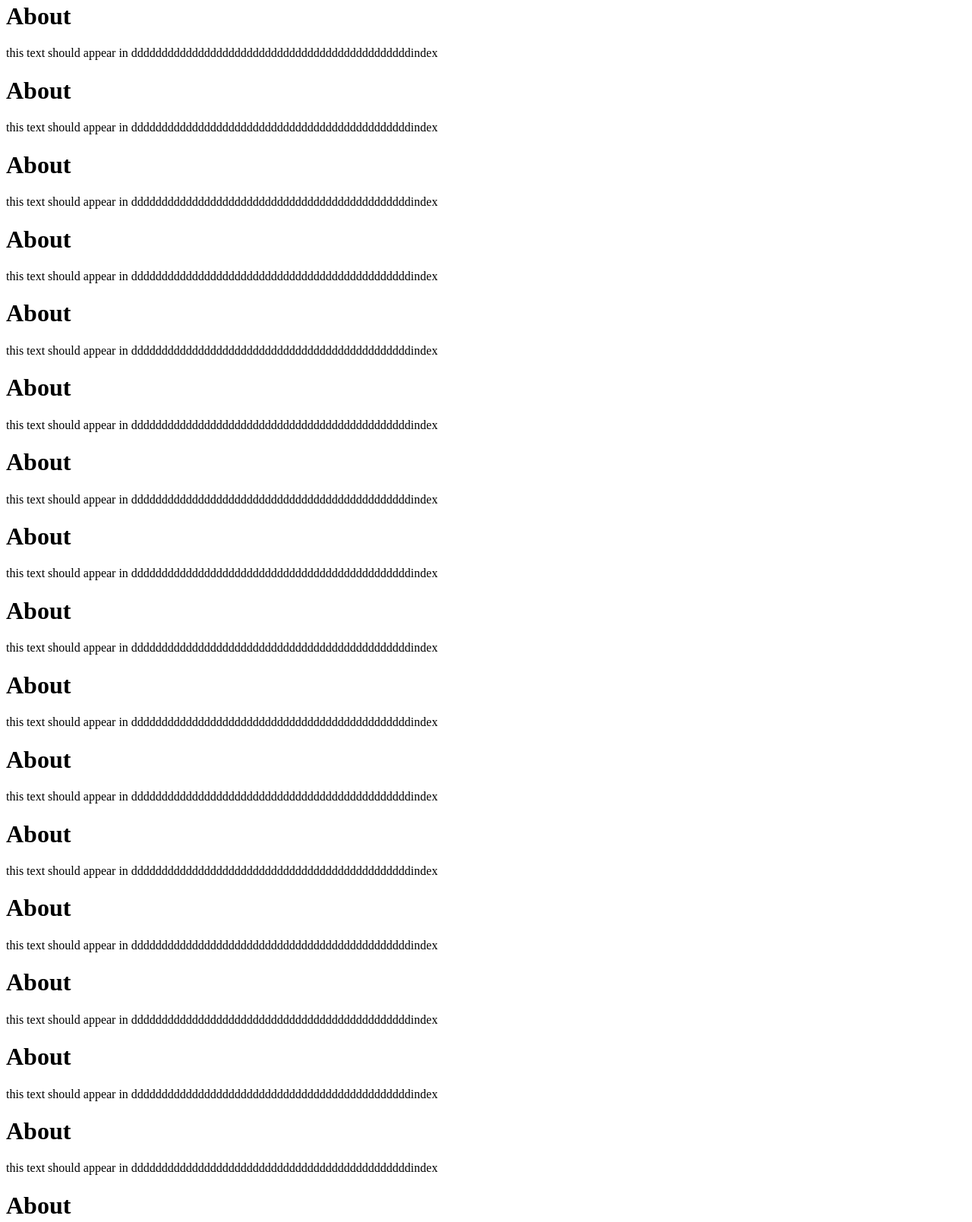
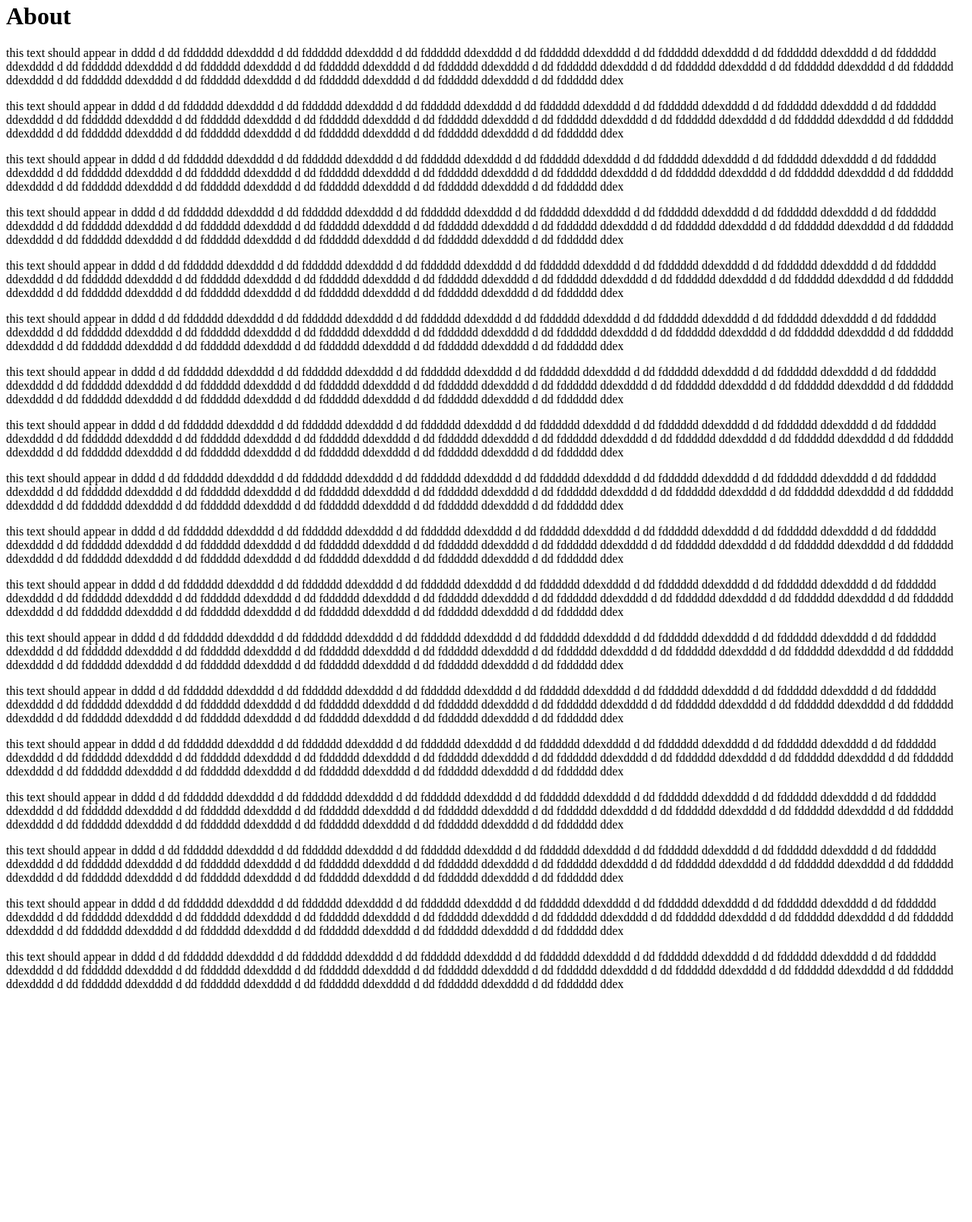
Before and after one commit to RoseITcz/Kamila-Ruzickova, a plain HTML site: page pages/about.html in a window 1280 px wide. Shown: the part 139-1748 px from the top of the page at 76% size. After the commit the page ends 1460 px from the top, so only its background shows below. Drawn offline with Linux system fonts and the light colour scheme; files that its build step writes are made by us from their sources.

Commit message:
about update for testing

```diff
--- a/pages/about.html
+++ b/pages/about.html
@@ -3,35 +3,23 @@
     <h1>About</h1>
     <p>this text should appear in dddd d dd fdddddd ddexdddd d dd fdddddd ddexdddd d dd fdddddd ddexdddd d dd fdddddd ddexdddd d dd fdddddd ddexdddd d dd fdddddd ddexdddd d dd fdddddd ddexdddd d dd fdddddd ddexdddd d dd fdddddd ddexdddd d dd fdddddd ddexdddd d dd fdddddd ddexdddd d dd fdddddd ddexdddd d dd fdddddd ddexdddd d dd fdddddd ddexdddd d dd fdddddd ddexdddd d dd fdddddd ddexdddd d dd fdddddd ddexdddd d dd fdddddd ddexdddd d dd fdddddd ddexdddd d dd fdddddd ddex</p>
     <h1>About</h1>
-    <p>this text should appear in ddddddddddddddddddddddddddddddddddddddddddddddindex</p><h1>About</h1>
-    <p>this text should appear in ddddddddddddddddddddddddddddddddddddddddddddddindex</p><h1>About</h1>
-    <p>this text should appear in ddddddddddddddddddddddddddddddddddddddddddddddindex</p><h1>About</h1>
-    <p>this text should appear in ddddddddddddddddddddddddddddddddddddddddddddddindex</p><h1>About</h1>
-    <p>this text should appear in ddddddddddddddddddddddddddddddddddddddddddddddindex</p><h1>About</h1>
-    <p>this text should appear in ddddddddddddddddddddddddddddddddddddddddddddddindex</p><h1>About</h1>
-    <p>this text should appear in ddddddddddddddddddddddddddddddddddddddddddddddindex</p><h1>About</h1>
-    <p>this text should appear in ddddddddddddddddddddddddddddddddddddddddddddddindex</p><h1>About</h1>
-    <p>this text should appear in ddddddddddddddddddddddddddddddddddddddddddddddindex</p><h1>About</h1>
-    <p>this text should appear in ddddddddddddddddddddddddddddddddddddddddddddddindex</p><h1>About</h1>
-    <p>this text should appear in ddddddddddddddddddddddddddddddddddddddddddddddindex</p><h1>About</h1>
-    <p>this text should appear in ddddddddddddddddddddddddddddddddddddddddddddddindex</p><h1>About</h1>
-    <p>this text should appear in ddddddddddddddddddddddddddddddddddddddddddddddindex</p><h1>About</h1>
-    <p>this text should appear in ddddddddddddddddddddddddddddddddddddddddddddddindex</p><h1>About</h1>
-    <p>this text should appear in ddddddddddddddddddddddddddddddddddddddddddddddindex</p><h1>About</h1>
-    <p>this text should appear in ddddddddddddddddddddddddddddddddddddddddddddddindex</p><h1>About</h1>
-    <p>this text should appear in ddddddddddddddddddddddddddddddddddddddddddddddindex</p><h1>About</h1>
-    <p>this text should appear in ddddddddddddddddddddddddddddddddddddddddddddddindex</p><h1>About</h1>
-    <p>this text should appear in ddddddddddddddddddddddddddddddddddddddddddddddindex</p><h1>About</h1>
-    <p>this text should appear in ddddddddddddddddddddddddddddddddddddddddddddddindex</p><h1>About</h1>
-    <p>this text should appear in ddddddddddddddddddddddddddddddddddddddddddddddindex</p><h1>About</h1>
-    <p>this text should appear in ddddddddddddddddddddddddddddddddddddddddddddddindex</p><h1>About</h1>
-    <p>this text should appear in ddddddddddddddddddddddddddddddddddddddddddddddindex</p><h1>About</h1>
-    <p>this text should appear in ddddddddddddddddddddddddddddddddddddddddddddddindex</p><h1>About</h1>
-    <p>this text should appear in ddddddddddddddddddddddddddddddddddddddddddddddindex</p><h1>About</h1>
-    <p>this text should appear in ddddddddddddddddddddddddddddddddddddddddddddddindex</p><h1>About</h1>
-    <p>this text should appear in ddddddddddddddddddddddddddddddddddddddddddddddindex</p><h1>About</h1>
-    <p>this text should appear in ddddddddddddddddddddddddddddddddddddddddddddddindex</p><h1>About</h1>
-    <p>this text should appear in ddddddddddddddddddddddddddddddddddddddddddddddindex</p><h1>About</h1>
-    <p>this text should appear in ddddddddddddddddddddddddddddddddddddddddddddddindex</p><h1>About</h1>
-    <p>this text should appear in ddddddddddddddddddddddddddddddddddddddddddddddindex</p>
+    <p>this text should appear in dddd d dd fdddddd ddexdddd d dd fdddddd ddexdddd d dd fdddddd ddexdddd d dd fdddddd ddexdddd d dd fdddddd ddexdddd d dd fdddddd ddexdddd d dd fdddddd ddexdddd d dd fdddddd ddexdddd d dd fdddddd ddexdddd d dd fdddddd ddexdddd d dd fdddddd ddexdddd d dd fdddddd ddexdddd d dd fdddddd ddexdddd d dd fdddddd ddexdddd d dd fdddddd ddexdddd d dd fdddddd ddexdddd d dd fdddddd ddexdddd d dd fdddddd ddexdddd d dd fdddddd ddexdddd d dd fdddddd ddex</p>
+    <p>this text should appear in dddd d dd fdddddd ddexdddd d dd fdddddd ddexdddd d dd fdddddd ddexdddd d dd fdddddd ddexdddd d dd fdddddd ddexdddd d dd fdddddd ddexdddd d dd fdddddd ddexdddd d dd fdddddd ddexdddd d dd fdddddd ddexdddd d dd fdddddd ddexdddd d dd fdddddd ddexdddd d dd fdddddd ddexdddd d dd fdddddd ddexdddd d dd fdddddd ddexdddd d dd fdddddd ddexdddd d dd fdddddd ddexdddd d dd fdddddd ddexdddd d dd fdddddd ddexdddd d dd fdddddd ddexdddd d dd fdddddd ddex</p>
+    <p>this text should appear in dddd d dd fdddddd ddexdddd d dd fdddddd ddexdddd d dd fdddddd ddexdddd d dd fdddddd ddexdddd d dd fdddddd ddexdddd d dd fdddddd ddexdddd d dd fdddddd ddexdddd d dd fdddddd ddexdddd d dd fdddddd ddexdddd d dd fdddddd ddexdddd d dd fdddddd ddexdddd d dd fdddddd ddexdddd d dd fdddddd ddexdddd d dd fdddddd ddexdddd d dd fdddddd ddexdddd d dd fdddddd ddexdddd d dd fdddddd ddexdddd d dd fdddddd ddexdddd d dd fdddddd ddexdddd d dd fdddddd ddex</p>
+    <p>this text should appear in dddd d dd fdddddd ddexdddd d dd fdddddd ddexdddd d dd fdddddd ddexdddd d dd fdddddd ddexdddd d dd fdddddd ddexdddd d dd fdddddd ddexdddd d dd fdddddd ddexdddd d dd fdddddd ddexdddd d dd fdddddd ddexdddd d dd fdddddd ddexdddd d dd fdddddd ddexdddd d dd fdddddd ddexdddd d dd fdddddd ddexdddd d dd fdddddd ddexdddd d dd fdddddd ddexdddd d dd fdddddd ddexdddd d dd fdddddd ddexdddd d dd fdddddd ddexdddd d dd fdddddd ddexdddd d dd fdddddd ddex</p>
+    <p>this text should appear in dddd d dd fdddddd ddexdddd d dd fdddddd ddexdddd d dd fdddddd ddexdddd d dd fdddddd ddexdddd d dd fdddddd ddexdddd d dd fdddddd ddexdddd d dd fdddddd ddexdddd d dd fdddddd ddexdddd d dd fdddddd ddexdddd d dd fdddddd ddexdddd d dd fdddddd ddexdddd d dd fdddddd ddexdddd d dd fdddddd ddexdddd d dd fdddddd ddexdddd d dd fdddddd ddexdddd d dd fdddddd ddexdddd d dd fdddddd ddexdddd d dd fdddddd ddexdddd d dd fdddddd ddexdddd d dd fdddddd ddex</p>
+    <p>this text should appear in dddd d dd fdddddd ddexdddd d dd fdddddd ddexdddd d dd fdddddd ddexdddd d dd fdddddd ddexdddd d dd fdddddd ddexdddd d dd fdddddd ddexdddd d dd fdddddd ddexdddd d dd fdddddd ddexdddd d dd fdddddd ddexdddd d dd fdddddd ddexdddd d dd fdddddd ddexdddd d dd fdddddd ddexdddd d dd fdddddd ddexdddd d dd fdddddd ddexdddd d dd fdddddd ddexdddd d dd fdddddd ddexdddd d dd fdddddd ddexdddd d dd fdddddd ddexdddd d dd fdddddd ddexdddd d dd fdddddd ddex</p>
+    <p>this text should appear in dddd d dd fdddddd ddexdddd d dd fdddddd ddexdddd d dd fdddddd ddexdddd d dd fdddddd ddexdddd d dd fdddddd ddexdddd d dd fdddddd ddexdddd d dd fdddddd ddexdddd d dd fdddddd ddexdddd d dd fdddddd ddexdddd d dd fdddddd ddexdddd d dd fdddddd ddexdddd d dd fdddddd ddexdddd d dd fdddddd ddexdddd d dd fdddddd ddexdddd d dd fdddddd ddexdddd d dd fdddddd ddexdddd d dd fdddddd ddexdddd d dd fdddddd ddexdddd d dd fdddddd ddexdddd d dd fdddddd ddex</p>
+    <p>this text should appear in dddd d dd fdddddd ddexdddd d dd fdddddd ddexdddd d dd fdddddd ddexdddd d dd fdddddd ddexdddd d dd fdddddd ddexdddd d dd fdddddd ddexdddd d dd fdddddd ddexdddd d dd fdddddd ddexdddd d dd fdddddd ddexdddd d dd fdddddd ddexdddd d dd fdddddd ddexdddd d dd fdddddd ddexdddd d dd fdddddd ddexdddd d dd fdddddd ddexdddd d dd fdddddd ddexdddd d dd fdddddd ddexdddd d dd fdddddd ddexdddd d dd fdddddd ddexdddd d dd fdddddd ddexdddd d dd fdddddd ddex</p>
+    <p>this text should appear in dddd d dd fdddddd ddexdddd d dd fdddddd ddexdddd d dd fdddddd ddexdddd d dd fdddddd ddexdddd d dd fdddddd ddexdddd d dd fdddddd ddexdddd d dd fdddddd ddexdddd d dd fdddddd ddexdddd d dd fdddddd ddexdddd d dd fdddddd ddexdddd d dd fdddddd ddexdddd d dd fdddddd ddexdddd d dd fdddddd ddexdddd d dd fdddddd ddexdddd d dd fdddddd ddexdddd d dd fdddddd ddexdddd d dd fdddddd ddexdddd d dd fdddddd ddexdddd d dd fdddddd ddexdddd d dd fdddddd ddex</p>
+    <p>this text should appear in dddd d dd fdddddd ddexdddd d dd fdddddd ddexdddd d dd fdddddd ddexdddd d dd fdddddd ddexdddd d dd fdddddd ddexdddd d dd fdddddd ddexdddd d dd fdddddd ddexdddd d dd fdddddd ddexdddd d dd fdddddd ddexdddd d dd fdddddd ddexdddd d dd fdddddd ddexdddd d dd fdddddd ddexdddd d dd fdddddd ddexdddd d dd fdddddd ddexdddd d dd fdddddd ddexdddd d dd fdddddd ddexdddd d dd fdddddd ddexdddd d dd fdddddd ddexdddd d dd fdddddd ddexdddd d dd fdddddd ddex</p>
+    <p>this text should appear in dddd d dd fdddddd ddexdddd d dd fdddddd ddexdddd d dd fdddddd ddexdddd d dd fdddddd ddexdddd d dd fdddddd ddexdddd d dd fdddddd ddexdddd d dd fdddddd ddexdddd d dd fdddddd ddexdddd d dd fdddddd ddexdddd d dd fdddddd ddexdddd d dd fdddddd ddexdddd d dd fdddddd ddexdddd d dd fdddddd ddexdddd d dd fdddddd ddexdddd d dd fdddddd ddexdddd d dd fdddddd ddexdddd d dd fdddddd ddexdddd d dd fdddddd ddexdddd d dd fdddddd ddexdddd d dd fdddddd ddex</p>
+    <p>this text should appear in dddd d dd fdddddd ddexdddd d dd fdddddd ddexdddd d dd fdddddd ddexdddd d dd fdddddd ddexdddd d dd fdddddd ddexdddd d dd fdddddd ddexdddd d dd fdddddd ddexdddd d dd fdddddd ddexdddd d dd fdddddd ddexdddd d dd fdddddd ddexdddd d dd fdddddd ddexdddd d dd fdddddd ddexdddd d dd fdddddd ddexdddd d dd fdddddd ddexdddd d dd fdddddd ddexdddd d dd fdddddd ddexdddd d dd fdddddd ddexdddd d dd fdddddd ddexdddd d dd fdddddd ddexdddd d dd fdddddd ddex</p>
+    <p>this text should appear in dddd d dd fdddddd ddexdddd d dd fdddddd ddexdddd d dd fdddddd ddexdddd d dd fdddddd ddexdddd d dd fdddddd ddexdddd d dd fdddddd ddexdddd d dd fdddddd ddexdddd d dd fdddddd ddexdddd d dd fdddddd ddexdddd d dd fdddddd ddexdddd d dd fdddddd ddexdddd d dd fdddddd ddexdddd d dd fdddddd ddexdddd d dd fdddddd ddexdddd d dd fdddddd ddexdddd d dd fdddddd ddexdddd d dd fdddddd ddexdddd d dd fdddddd ddexdddd d dd fdddddd ddexdddd d dd fdddddd ddex</p>
+    <p>this text should appear in dddd d dd fdddddd ddexdddd d dd fdddddd ddexdddd d dd fdddddd ddexdddd d dd fdddddd ddexdddd d dd fdddddd ddexdddd d dd fdddddd ddexdddd d dd fdddddd ddexdddd d dd fdddddd ddexdddd d dd fdddddd ddexdddd d dd fdddddd ddexdddd d dd fdddddd ddexdddd d dd fdddddd ddexdddd d dd fdddddd ddexdddd d dd fdddddd ddexdddd d dd fdddddd ddexdddd d dd fdddddd ddexdddd d dd fdddddd ddexdddd d dd fdddddd ddexdddd d dd fdddddd ddexdddd d dd fdddddd ddex</p>
+    <p>this text should appear in dddd d dd fdddddd ddexdddd d dd fdddddd ddexdddd d dd fdddddd ddexdddd d dd fdddddd ddexdddd d dd fdddddd ddexdddd d dd fdddddd ddexdddd d dd fdddddd ddexdddd d dd fdddddd ddexdddd d dd fdddddd ddexdddd d dd fdddddd ddexdddd d dd fdddddd ddexdddd d dd fdddddd ddexdddd d dd fdddddd ddexdddd d dd fdddddd ddexdddd d dd fdddddd ddexdddd d dd fdddddd ddexdddd d dd fdddddd ddexdddd d dd fdddddd ddexdddd d dd fdddddd ddexdddd d dd fdddddd ddex</p>
+    <p>this text should appear in dddd d dd fdddddd ddexdddd d dd fdddddd ddexdddd d dd fdddddd ddexdddd d dd fdddddd ddexdddd d dd fdddddd ddexdddd d dd fdddddd ddexdddd d dd fdddddd ddexdddd d dd fdddddd ddexdddd d dd fdddddd ddexdddd d dd fdddddd ddexdddd d dd fdddddd ddexdddd d dd fdddddd ddexdddd d dd fdddddd ddexdddd d dd fdddddd ddexdddd d dd fdddddd ddexdddd d dd fdddddd ddexdddd d dd fdddddd ddexdddd d dd fdddddd ddexdddd d dd fdddddd ddexdddd d dd fdddddd ddex</p>
+    <p>this text should appear in dddd d dd fdddddd ddexdddd d dd fdddddd ddexdddd d dd fdddddd ddexdddd d dd fdddddd ddexdddd d dd fdddddd ddexdddd d dd fdddddd ddexdddd d dd fdddddd ddexdddd d dd fdddddd ddexdddd d dd fdddddd ddexdddd d dd fdddddd ddexdddd d dd fdddddd ddexdddd d dd fdddddd ddexdddd d dd fdddddd ddexdddd d dd fdddddd ddexdddd d dd fdddddd ddexdddd d dd fdddddd ddexdddd d dd fdddddd ddexdddd d dd fdddddd ddexdddd d dd fdddddd ddexdddd d dd fdddddd ddex</p>
+    <p>this text should appear in dddd d dd fdddddd ddexdddd d dd fdddddd ddexdddd d dd fdddddd ddexdddd d dd fdddddd ddexdddd d dd fdddddd ddexdddd d dd fdddddd ddexdddd d dd fdddddd ddexdddd d dd fdddddd ddexdddd d dd fdddddd ddexdddd d dd fdddddd ddexdddd d dd fdddddd ddexdddd d dd fdddddd ddexdddd d dd fdddddd ddexdddd d dd fdddddd ddexdddd d dd fdddddd ddexdddd d dd fdddddd ddexdddd d dd fdddddd ddexdddd d dd fdddddd ddexdddd d dd fdddddd ddexdddd d dd fdddddd ddex</p>
+
 </div>
```
